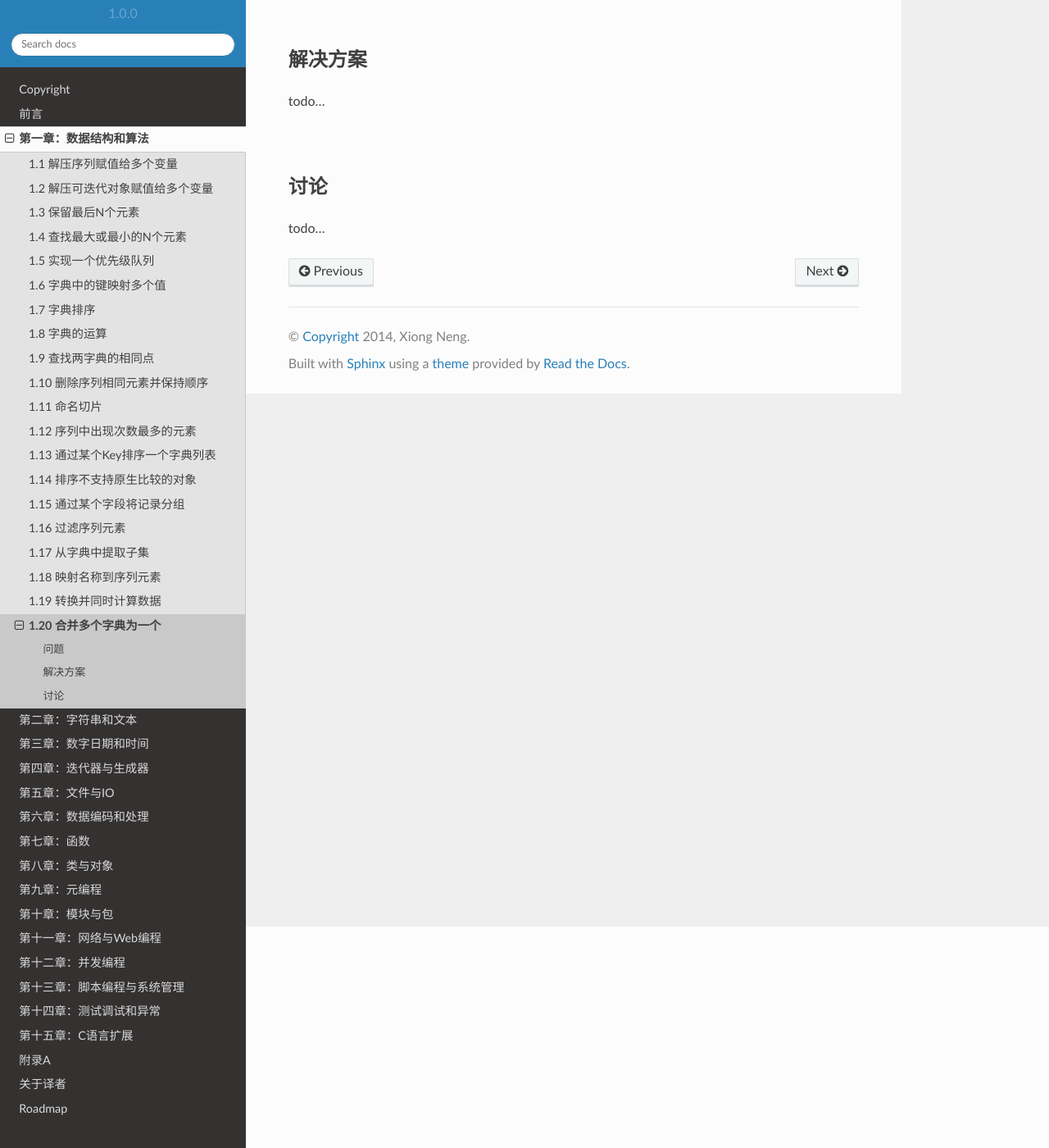
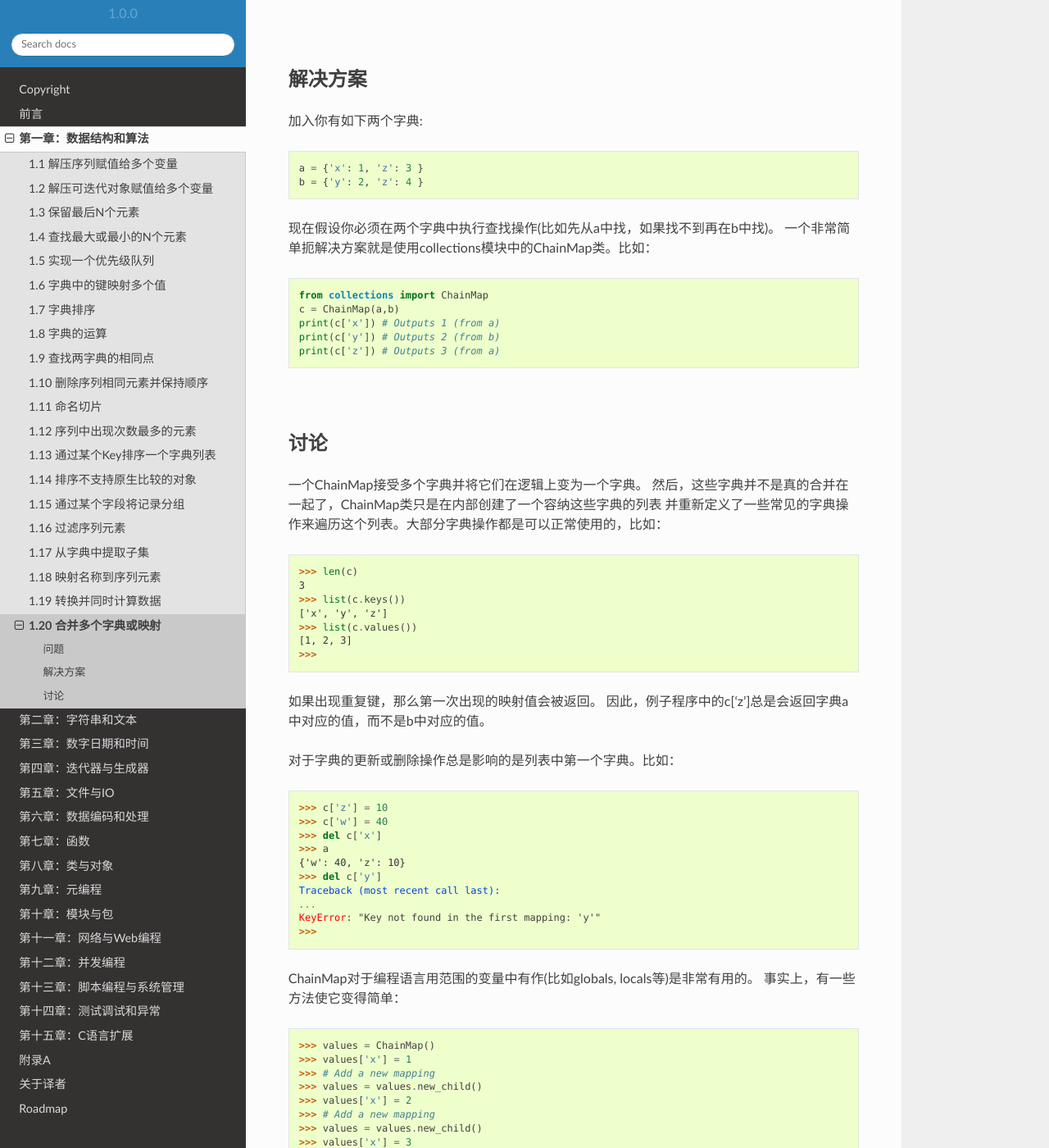
Before and after one commit to yidao620c/python3-cookbook, a Sphinx documentation site: the page built from source/c01/p20_combine_multiple_map_to_single_map.rst, in a window 1280 px wide and 1400 px high, scrolled down 270 px. Shown: the whole window at 82% size. Built offline with Sphinx 7.4.7 and the Read the Docs theme 2.0.0, drawn with Linux system fonts in a browser that asks for light colours; some of the changed text lies outside the part shown.

Commit message:
1.20小节完成。阶段性胜利！

```diff
--- a/source/c01/p20_combine_multiple_map_to_single_map.rst
+++ b/source/c01/p20_combine_multiple_map_to_single_map.rst
@@ -1,22 +1,137 @@
-================================
-1.20 合并多个字典为一个
-================================
+============================
+1.20 合并多个字典或映射
+============================
 
 ----------
 问题
 ----------
-todo...
+现在有多个字典或者映射，你想将它们从逻辑上合并为一个单一的映射后执行某些操作，
+比如查找值或者检查某些键是否存在。
 
 |
 
 ----------
 解决方案
 ----------
-todo...
+加入你有如下两个字典:
+
+.. code-block:: python
+
+    a = {'x': 1, 'z': 3 }
+    b = {'y': 2, 'z': 4 }
+
+现在假设你必须在两个字典中执行查找操作(比如先从a中找，如果找不到再在b中找)。
+一个非常简单扼解决方案就是使用collections模块中的ChainMap类。比如：
+
+.. code-block:: python
+
+    from collections import ChainMap
+    c = ChainMap(a,b)
+    print(c['x']) # Outputs 1 (from a)
+    print(c['y']) # Outputs 2 (from b)
+    print(c['z']) # Outputs 3 (from a)
 
 |
 
 ----------
 讨论
 ----------
-todo...
+一个ChainMap接受多个字典并将它们在逻辑上变为一个字典。
+然后，这些字典并不是真的合并在一起了，ChainMap类只是在内部创建了一个容纳这些字典的列表
+并重新定义了一些常见的字典操作来遍历这个列表。大部分字典操作都是可以正常使用的，比如：
+
+.. code-block:: python
+
+    >>> len(c)
+    3
+    >>> list(c.keys())
+    ['x', 'y', 'z']
+    >>> list(c.values())
+    [1, 2, 3]
+    >>>
+
+如果出现重复键，那么第一次出现的映射值会被返回。
+因此，例子程序中的c['z']总是会返回字典a中对应的值，而不是b中对应的值。
+
+对于字典的更新或删除操作总是影响的是列表中第一个字典。比如：
+
+.. code-block:: python
+
+    >>> c['z'] = 10
+    >>> c['w'] = 40
+    >>> del c['x']
+    >>> a
+    {'w': 40, 'z': 10}
+    >>> del c['y']
+    Traceback (most recent call last):
+    ...
+    KeyError: "Key not found in the first mapping: 'y'"
+    >>>
+
+ChainMap对于编程语言用范围的变量中有作(比如globals, locals等)是非常有用的。
+事实上，有一些方法使它变得简单：
+
+.. code-block:: python
+
+    >>> values = ChainMap()
+    >>> values['x'] = 1
+    >>> # Add a new mapping
+    >>> values = values.new_child()
+    >>> values['x'] = 2
+    >>> # Add a new mapping
+    >>> values = values.new_child()
+    >>> values['x'] = 3
+    >>> values
+    ChainMap({'x': 3}, {'x': 2}, {'x': 1})
+    >>> values['x']
+    3
+    >>> # Discard last mapping
+    >>> values = values.parents
+    >>> values['x']
+    2
+    >>> # Discard last mapping
+    >>> values = values.parents
+    >>> values['x']
+    1
+    >>> values
+    ChainMap({'x': 1})
+    >>>
+
+作为ChainMap的替代，你可能会考虑使用update()方法将两个字典合并。比如：
+
+.. code-block:: python
+
+    >>> a = {'x': 1, 'z': 3 }
+    >>> b = {'y': 2, 'z': 4 }
+    >>> merged = dict(b)
+    >>> merged.update(a)
+    >>> merged['x']
+    1
+    >>> merged['y']
+    2
+    >>> merged['z']
+    3
+    >>>
+
+这样也能行得通，但是它需要你创建一个完全不同的字典对象(或者是破坏现有字典结构)。
+同时，如果原字典做了更新，这种改变不会反应到新的合并字典中去。比如：
+
+.. code-block:: python
+
+    >>> a['x'] = 13
+    >>> merged['x']
+    1
+
+ChianMap使用原来的字典，它自己不创建新的字典。所以它并不会产生上面所说的结果，比如：
+
+.. code-block:: python
+
+    >>> a = {'x': 1, 'z': 3 }
+    >>> b = {'y': 2, 'z': 4 }
+    >>> merged = ChainMap(a, b)
+    >>> merged['x']
+    1
+    >>> a['x'] = 42
+    >>> merged['x'] # Notice change to merged dicts
+    42
+    >>>
```
Also changed, not shown: 1 other file.
